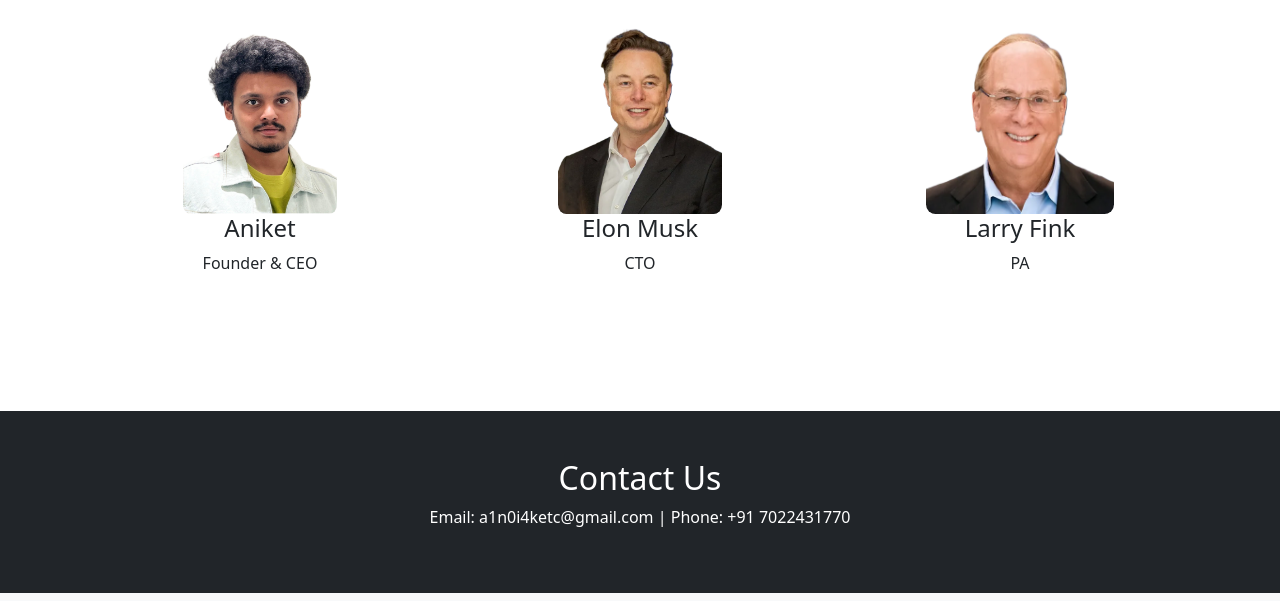
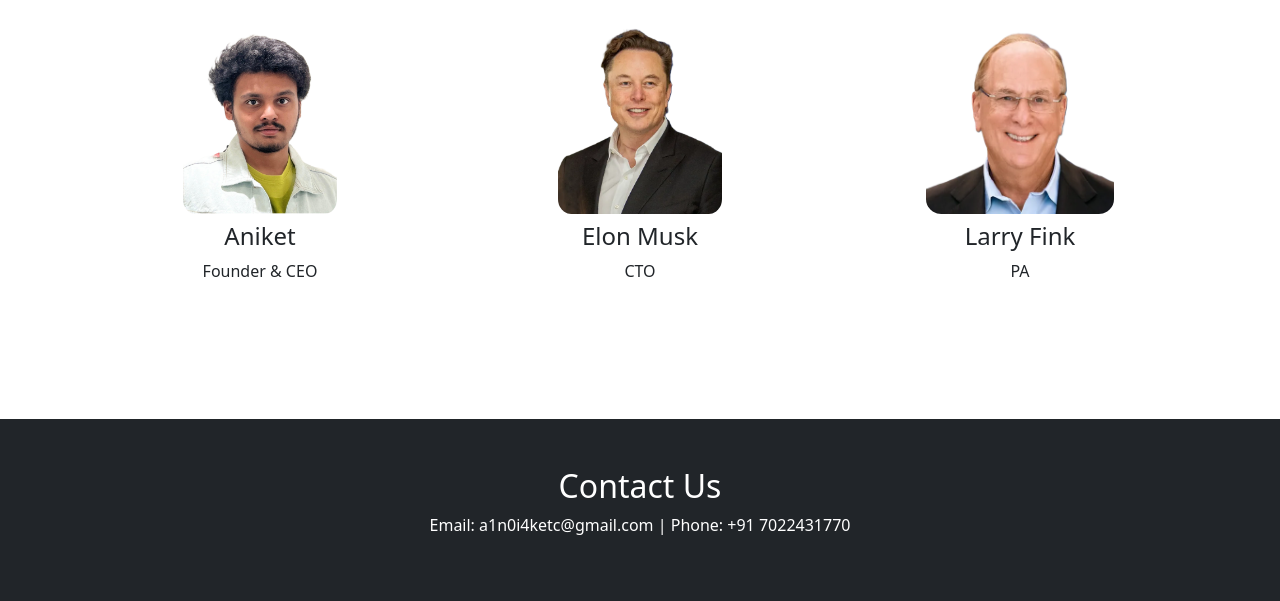
Before and after one commit to Aniket-Chinchankar/ToDo-list, a Flask app: page /about in a window 1280 px wide. Shown: the part 296-897 px from the top of the page. Run offline with Flask 3, Linux system fonts and the light colour scheme.

Commit message:
Update about.html

```diff
--- a/templates/about.html
+++ b/templates/about.html
@@ -9,9 +9,12 @@
     <script src="https://cdn.jsdelivr.net/npm/bootstrap@5.3.3/dist/js/bootstrap.bundle.min.js"></script>
 </head>
 
-<body><nav class="navbar navbar-expand-lg bg-body-tertiary">
+<body>
+
+    <!-- NAVBAR -->
+    <nav class="navbar navbar-expand-lg bg-body-tertiary">
         <div class="container-fluid">
-            <a class="navbar-brand" href="{{ url_for('home') }}">ToDo </a>
+            <a class="navbar-brand" href="{{ url_for('home') }}">ToDo</a>
             <button class="navbar-toggler" type="button" data-bs-toggle="collapse" data-bs-target="#navbarNav">
                 <span class="navbar-toggler-icon"></span>
             </button>
@@ -24,45 +27,49 @@
             </div>
         </div>
     </nav>
-    <!-- About Section -->
+
+    <!-- ABOUT SECTION -->
     <section class="py-5 bg-light text-center">
         <div class="container">
             <h1 class="display-4 fw-bold">About Us</h1>
-            <p class="lead">We are a passionate team dedicated to providing the best services and products to our
-                customers.</p>
+            <p class="lead">We are a passionate team dedicated to providing the best services and products to our customers.</p>
         </div>
     </section>
 
-    <!-- Team Section -->
+    <!-- TEAM SECTION -->
     <section class="container py-5">
         <div class="row text-center">
+
             <div class="col-md-4" style="height: 5cm;">
                 <img src="{{ url_for('static', filename='aniket_original.png') }}"
-                alt="Team Member"
-                style=" height: 5cm; object-fit: cover;border-radius: 5%;">
-                <h4>Aniket</h4>
+                alt="Aniket"
+                style="height: 5cm; object-fit: cover; border-radius: 8%;">
+                <h4 class="mt-2">Aniket</h4>
                 <p>Founder & CEO</p>
             </div>
+
             <div class="col-md-4">
                 <img src="{{ url_for('static', filename='ElonMusk.png') }}"
-                alt="Team Member"
-                style=" height: 5cm; object-fit: cover;border-radius: 5%;">
-                <h4>Elon Musk</h4>
+                alt="Elon Musk"
+                style="height: 5cm; object-fit: cover; border-radius: 8%;">
+                <h4 class="mt-2">Elon Musk</h4>
                 <p>CTO</p>
             </div>
+
             <div class="col-md-4">
                 <img src="{{ url_for('static', filename='LarryFink.png') }}"
-                alt="Team Member"
-                style=" height: 5cm; object-fit: cover;border-radius: 5%;">                <h4>Larry Fink</h4>
+                alt="Larry Fink"
+                style="height: 5cm; object-fit: cover; border-radius: 8%;">
+                <h4 class="mt-2">Larry Fink</h4>
                 <p>PA</p>
             </div>
+
         </div>
-        <br>
-        <br>
-        <br>
+
+        <br><br><br>
     </section>
 
-    <!-- Contact Section -->
+    <!-- CONTACT -->
     <section class="bg-dark text-white text-center py-5">
         <div class="container">
             <h2>Contact Us</h2>
@@ -70,8 +77,5 @@
         </div>
     </section>
 
-    <!-- Bootstrap JS -->
-    <script src="https://cdn.jsdelivr.net/npm/bootstrap@5.3.3/dist/js/bootstrap.bundle.min.js"></script>
 </body>
-
 </html>
```
